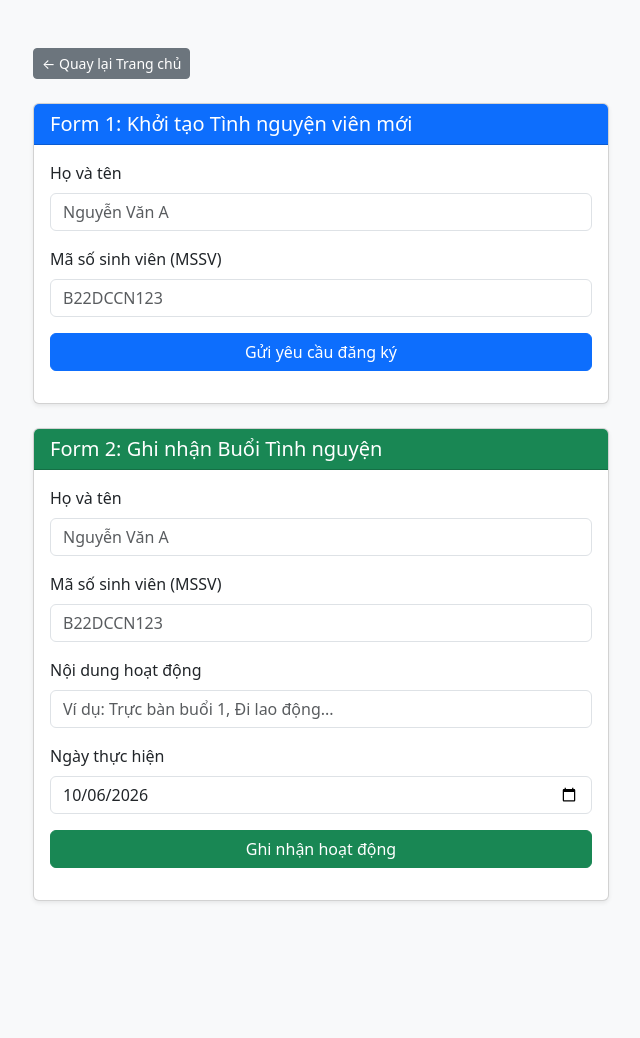
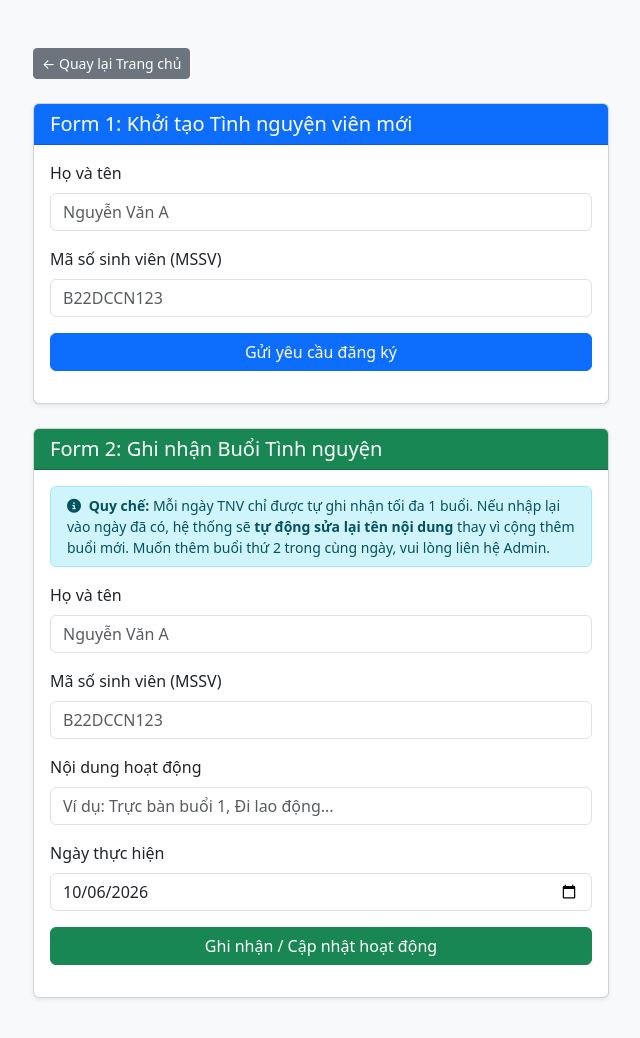
Before and after one commit to phuonglinhtinaa-commits/quan-ly-tnv-2026, a website: page public/volunteer.html in a window 1280 px wide. Shown: the whole page, without its empty margins (319-959 px from the left). Before the commit the page ends 949 px from the top, so only its background shows below. Drawn offline with nearby package versions, Linux system fonts and the light colour scheme.

Commit message:
Update volunteer.html

```diff
--- a/public/volunteer.html
+++ b/public/volunteer.html
@@ -5,6 +5,7 @@
   <meta name="viewport" content="width=device-width, initial-scale=1.0">
   <title>Khởi tạo & Ghi nhận Tình nguyện</title>
   <link href="https://cdn.jsdelivr.net/npm/bootstrap@5.3.3/dist/css/bootstrap.min.css" rel="stylesheet">
+  <link rel="stylesheet" href="https://cdnjs.cloudflare.com/ajax/libs/font-awesome/6.5.1/css/all.min.css">
 </head>
 <body class="bg-light">
   <div class="container py-5" style="max-width: 600px;">
@@ -27,12 +28,15 @@
     <div class="card shadow-sm" id="activity">
       <div class="card-header bg-success text-white"><h5 class="mb-0">Form 2: Ghi nhận Buổi Tình nguyện</h5></div>
       <div class="card-body">
+        <div class="alert alert-info py-2 small mb-3">
+          <i class="fa-solid fa-circle-info me-1"></i> <strong>Quy chế:</strong> Mỗi ngày TNV chỉ được tự ghi nhận tối đa 1 buổi. Nếu nhập lại vào ngày đã có, hệ thống sẽ <strong>tự động sửa lại tên nội dung</strong> thay vì cộng thêm buổi mới. Muốn thêm buổi thứ 2 trong cùng ngày, vui lòng liên hệ Admin.
+        </div>
         <form id="activityForm">
           <div class="mb-3"><label class="form-label">Họ và tên</label><input type="text" class="form-control" id="actName" required placeholder="Nguyễn Văn A"></div>
           <div class="mb-3"><label class="form-label">Mã số sinh viên (MSSV)</label><input type="text" class="form-control" id="actMssv" required placeholder="B22DCCN123"></div>
           <div class="mb-3"><label class="form-label">Nội dung hoạt động</label><input type="text" class="form-control" id="actContent" required placeholder="Ví dụ: Trực bàn buổi 1, Đi lao động..."></div>
           <div class="mb-3"><label class="form-label">Ngày thực hiện</label><input type="date" class="form-control" id="actDate" required></div>
-          <button type="submit" class="btn btn-success w-100">Ghi nhận hoạt động</button>
+          <button type="submit" class="btn btn-success w-100">Ghi nhận / Cập nhật hoạt động</button>
         </form>
         <div id="actAlert" class="mt-3"></div>
       </div>
```
